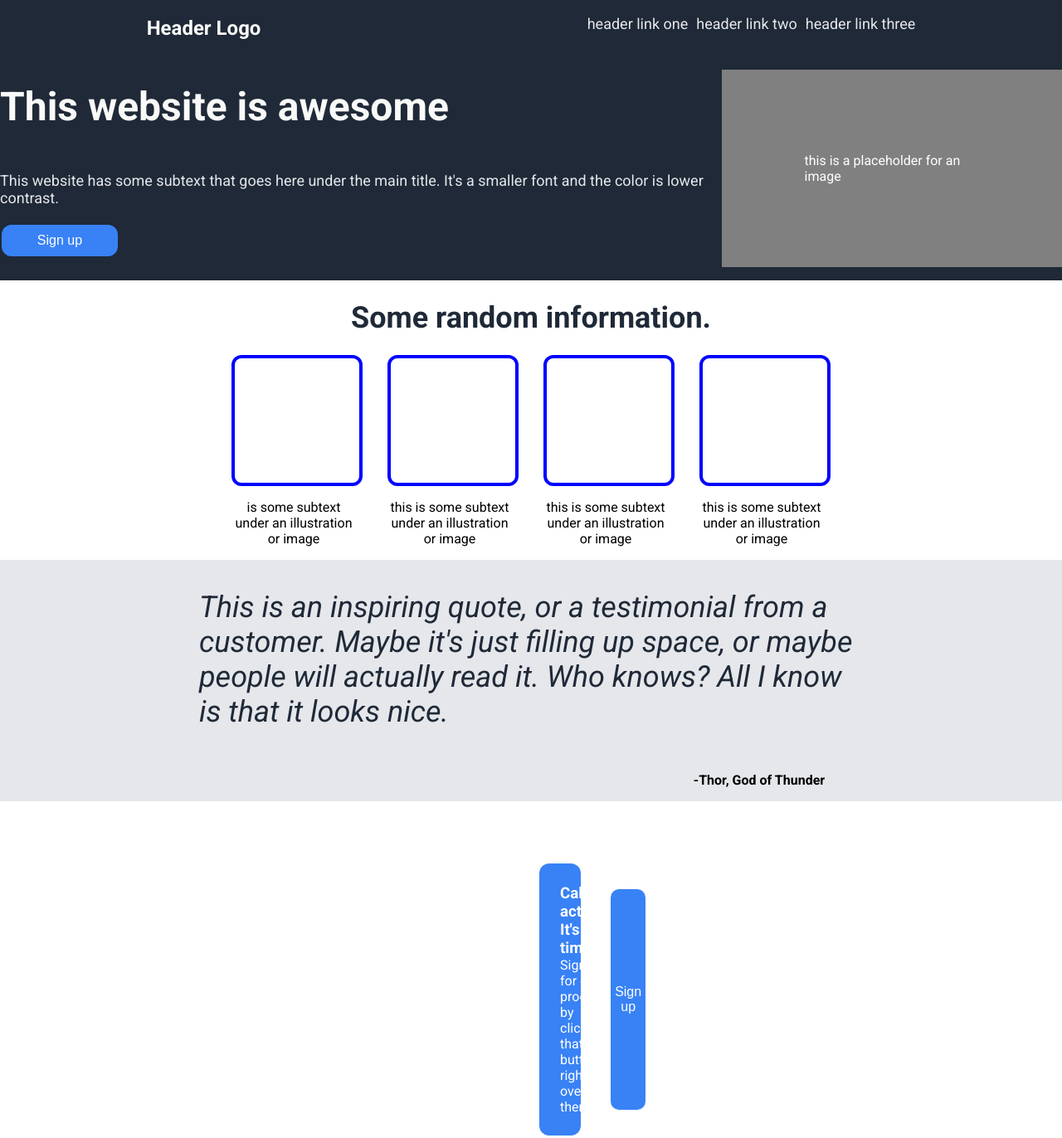
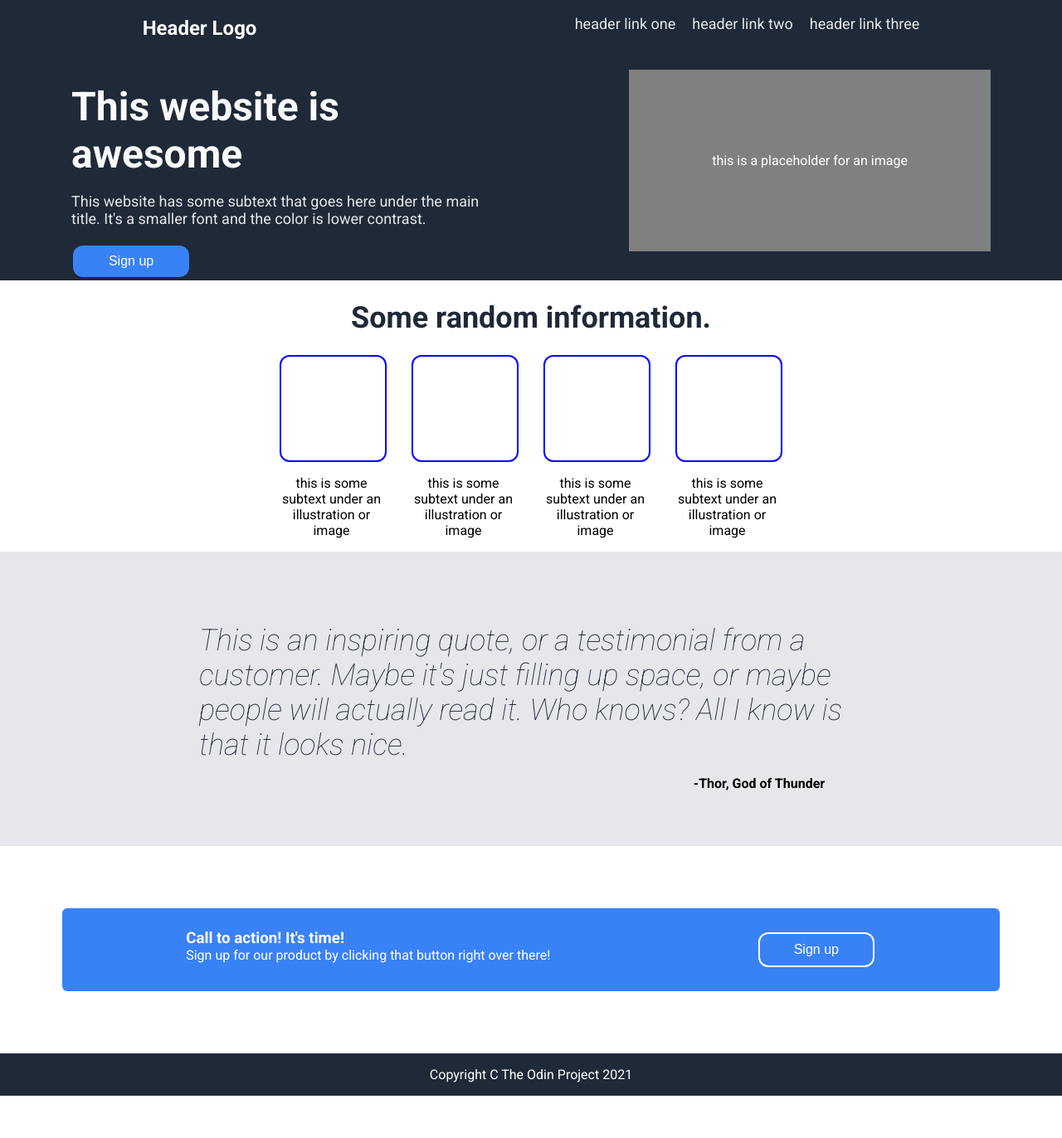
Before and after one commit to craicken/sample-website-odin-basics, a plain HTML site: page index.html in a window 1280 px wide. Shown: the top 1372 px of the page at 83% size. After the commit the page ends 1321 px from the top, so only its background shows below. Drawn offline with Linux system fonts and the light colour scheme.

Commit message:
adjust stylign across page

```diff
--- a/index.html
+++ b/index.html
@@ -34,28 +34,6 @@
 
     </div>
 
-    <!-- <div id="hero-container">
-
-        <div id="hero-left">
-            <h2 id="header-logo">Header Logo</h2>
-            <div id="hero-content">
-                <h1 id="hero-title">This website is awesome</h1>
-                <p class="header-text">This website has some subtext that goes here under the main title. It's a smaller font and the color is lower contrast.</p>
-                <button>Sign up</button>
-            </div>
-        </div>
-
-        <div id="hero-right">
-            <ul class="header-text">
-                <li>header link one</li>
-                <li>header link two</li>
-                <li>header link three</li>
-            </ul>
-            <p id="image-placeholder">this is a placeholder for an image</p>
-        </div>
-
-    </div> -->
-
 
     <div id="information-container">
         <h1 id="information-header">Some random information.</h1>
@@ -63,7 +41,7 @@
         <div id="card-container">
             <div class="card">
                 <div class="information-image-placeholder"></div>
-                <p class="information-subtext">is some subtext under an illustration or image</p>
+                <p class="information-subtext">this is some subtext under an illustration or image</p>
             </div>
             <div class="card">
                 <div class="information-image-placeholder"></div>
--- a/styles/styles.css
+++ b/styles/styles.css
@@ -29,24 +29,27 @@ body {
 .header-text {
     font-size: 18px;
     color: #E5E7EB;
+    gap: 20px;
 
+}
+
+#hero-lower {
+    display: flex;
+    justify-content: space-around;
 }
 
 #hero-title {
     font-size: 48px;
-    font-weight: extra bold;
+    font-weight: bolder;
     color: #F9FAF8;
+    margin-bottom: 0px;
 }
 
 #hero-content {
     display: flex;
     flex-direction: column;
     flex-wrap: wrap;
-}
-
-#hero-lower {
-    display: flex;
-    justify-content: space-around;
+    max-width: 500px;
 }
 
 #image-placeholder {
@@ -80,14 +83,14 @@ body {
 
 
 .information-image-placeholder {
-    height: 150px;
-    width: 150px;
-    border: 4px solid blue;
+    height: 125px;
+    width: 125px;
+    border: 2px solid blue;
     border-radius: 12px;
 }
 
 .information-subtext {
-    max-width: 150px;
+    max-width: 125px;
     text-align: center;
 }
 
@@ -98,6 +101,7 @@ body {
     display: flex;
     flex-direction: column;
     align-items: center;
+    padding: 50px;
 }
 
 #author-section {
@@ -107,8 +111,10 @@ body {
 #quote-text {
     font-size: 36px;
     font-style: italic;
+    font-weight: lighter;
     color: #1F2937;
     max-width: 800px;
+    margin-bottom: 0px;
 }
 
 #quote-author {
@@ -124,10 +130,12 @@ body {
     justify-content: space-around;
     align-content: center;
     background-color: #3882F6;
-    margin: 75px 650px;
+    margin: 75px;
     padding: 25px;
-    border-radius: 12px;
+    border-radius: 6px;
     color: white;
+    min-width: 400px;
+    flex-shrink: 0;
 
 }
 
```
